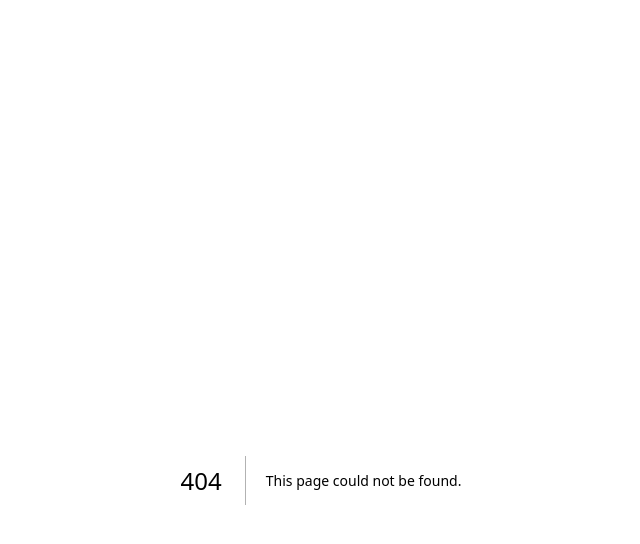
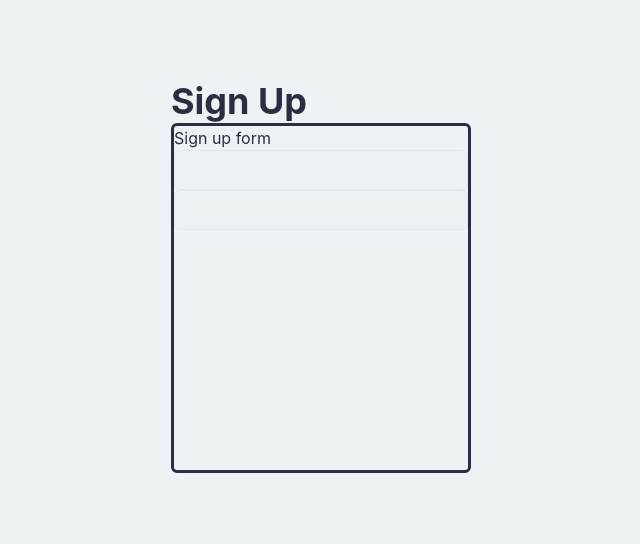
Before and after one commit to sambencivengo/keep-count, a Next.js app in the folder client/: page /sign-up in a window 1280 px wide. Before the commit this address had no page. Shown: the top 544 px of the page, without its empty margins (319-959 px from the left). Built offline with nearby package versions, Linux system fonts and the light colour scheme.

Commit message:
form for sign up started

```diff
--- /dev/null
+++ b/client/components/InputField.tsx
@@ -0,0 +1,33 @@
+import {
+	FormControl,
+	FormLabel,
+	Input,
+	FormErrorMessage,
+} from '@chakra-ui/react';
+import { useField } from 'formik';
+import React, { InputHTMLAttributes } from 'react';
+import { colors } from '../theme';
+
+type InputFieldProps = InputHTMLAttributes<HTMLInputElement> & {
+	name: string;
+	label?: string;
+};
+
+export const InputField: React.FC<InputFieldProps> = ({
+	label,
+	size: _,
+	...props
+}) => {
+	const [field, { error }] = useField(props);
+	return (
+		<FormControl isInvalid={!!error}>
+			{label && <FormLabel htmlFor={field.name}>{label}</FormLabel>}
+			<Input {...field} {...props} id={field.name} />
+			{error && (
+				<FormErrorMessage color={colors.candyRed}>
+					{error}
+				</FormErrorMessage>
+			)}
+		</FormControl>
+	);
+};
--- a/client/package.json
+++ b/client/package.json
@@ -18,6 +18,7 @@
     "@types/react-dom": "18.0.10",
     "eslint": "8.31.0",
     "eslint-config-next": "13.1.1",
+    "formik": "^2.2.9",
     "framer-motion": "^6",
     "next": "13.1.1",
     "react": "18.2.0",
--- /dev/null
+++ b/client/pages/sign-up.tsx
@@ -0,0 +1,64 @@
+import { Box, Heading, Text } from '@chakra-ui/react';
+import { Form, Formik } from 'formik';
+import { NextPage } from 'next';
+import React from 'react';
+import { InputField } from '../components/InputField';
+import { colors } from '../theme';
+
+const SignUp: NextPage = () => {
+	const [isLoading, setIsLoading] = React.useState(false);
+
+	return (
+		<>
+			<Heading>Sign Up</Heading>
+			<Box
+				rounded={'md'}
+				h={350}
+				w={300}
+				border={`3px solid ${colors.darkBlueGrey}`}
+			>
+				<Text>Sign up form</Text>
+				<Formik
+					validateOnChange={false}
+					validateOnBlur={false}
+					initialValues={{ name: '', cost: '' }}
+					// validationSchema={} TODO: Schema!
+					onSubmit={async (args) => {
+						setIsLoading(true);
+
+						const res = await fetch(
+							`http://localhost:8000/api/users`,
+							{
+								method: 'POST',
+								headers: {
+									'content-type': 'application/json',
+								},
+								body: JSON.stringify(args),
+							}
+						);
+
+						const data = await res.json();
+
+						setIsLoading(false);
+
+						if (!res.ok) {
+							const errCodeMsg = `(Error Code: ${res.status})`;
+							// TODO: use toast for request errors across the app
+							setIsLoading(false);
+
+							return;
+						}
+					}}
+				>
+					{({ isSubmitting }) => (
+						<Form>
+							<InputField name="username" />
+							<InputField name="password" />
+						</Form>
+					)}
+				</Formik>
+			</Box>
+		</>
+	);
+};
+export default SignUp;
```
Also changed, not shown: client/components/CountCard.tsx (deleted).
